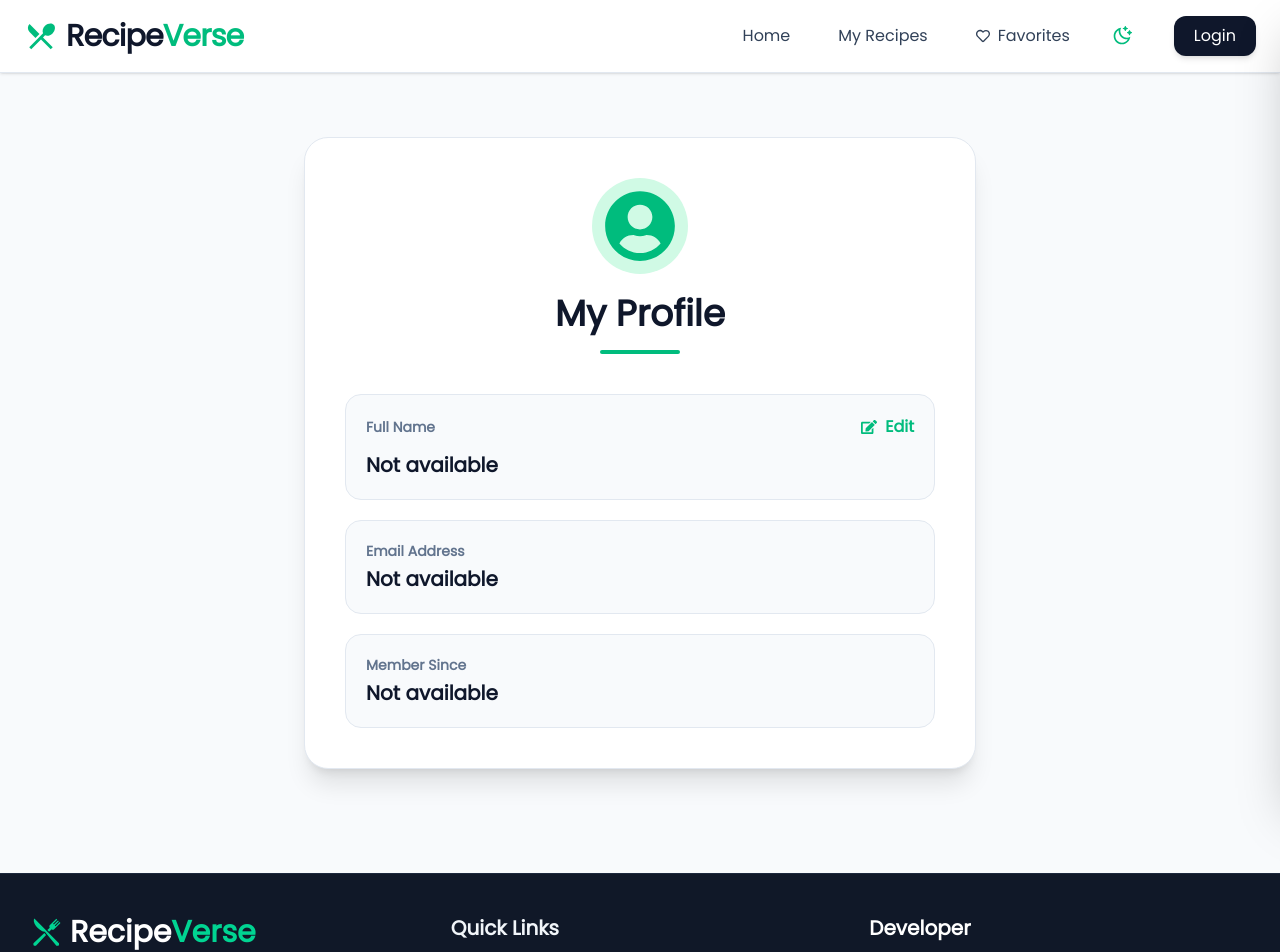
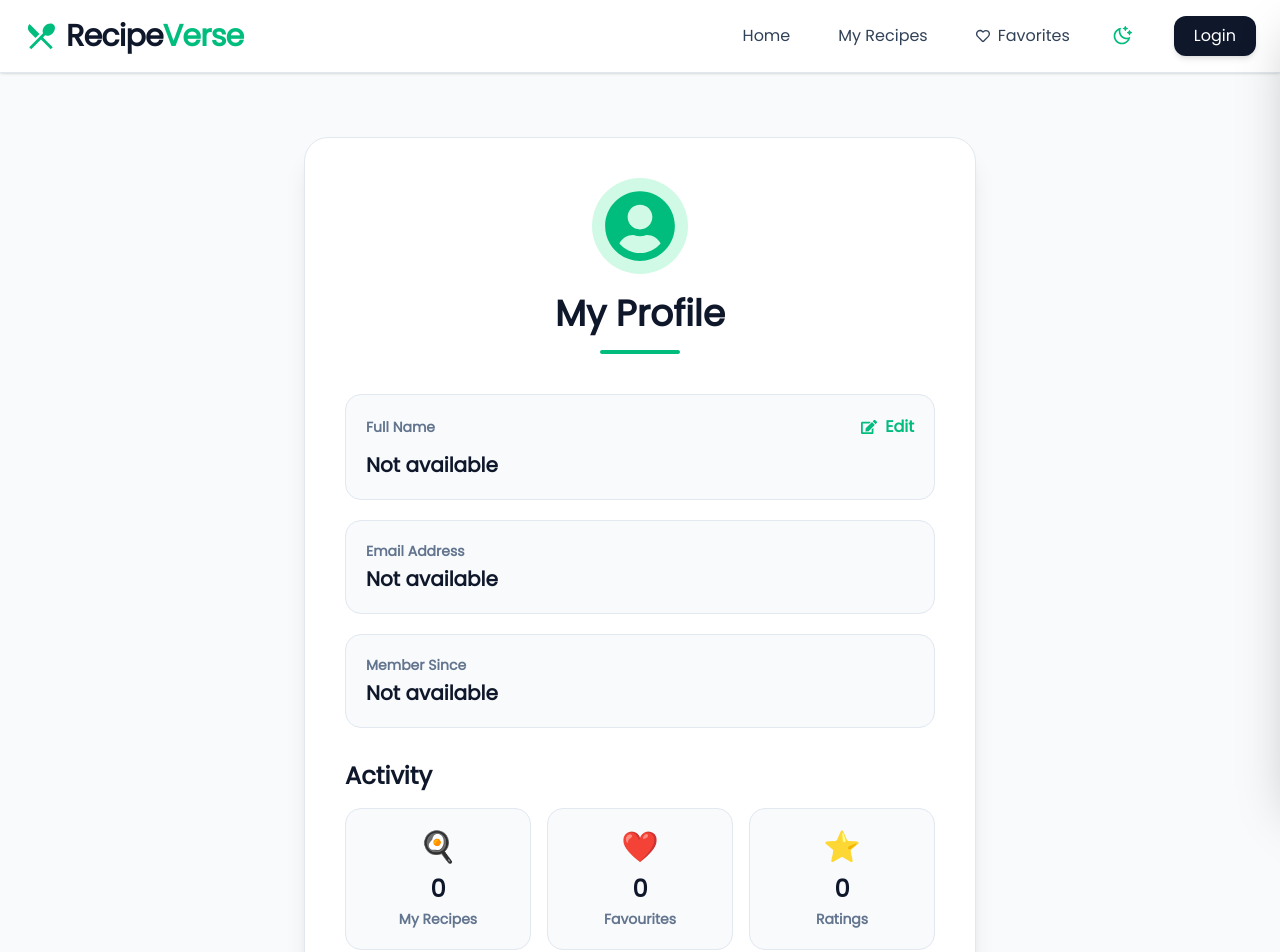
Before and after one commit to Shakti-195/Food-Recipe-Planner, a React (Vite) app in the folder frontend/food-blog-app/: page /profile in a window 1280 px wide. Shown: the top 952 px of the page. Built offline with nearby package versions, Linux system fonts and the light colour scheme; no server answers; a web font is replaced by a local one.

Commit message:
adding activity status in profile

```diff
--- a/frontend/food-blog-app/src/Pages/Profile.jsx
+++ b/frontend/food-blog-app/src/Pages/Profile.jsx
@@ -1,4 +1,4 @@
-import React, { useState } from "react";
+import React, { useState, useEffect } from "react";
 import axios from "axios";
 import toast from "react-hot-toast";
 import { FaUserCircle, FaEdit } from "react-icons/fa";
@@ -11,6 +11,45 @@ export default function Profile() {
   const [isEditing, setIsEditing] = useState(false);
   const [name, setName] = useState(user?.name || "");
   const [saving, setSaving] = useState(false);
+  const [myRecipeCount, setMyRecipeCount] = useState(0);
+  const [favouriteCount, setFavouriteCount] = useState(0);
+
+useEffect(() => {
+  const fetchActivityStats = async () => {
+    try {
+      const token = localStorage.getItem("token");
+
+      // My Recipes count
+      const recipeRes = await axios.get(
+        "https://food-recipe-planner.onrender.com/recipe/my/count",
+        {
+          headers: {
+            Authorization: `Bearer ${token}`,
+          },
+        }
+      );
+
+      setMyRecipeCount(recipeRes.data.count);
+
+      // Favourites count
+      const favRes = await axios.get(
+        "https://food-recipe-planner.onrender.com/user/favourites",
+        {
+          headers: {
+            Authorization: `Bearer ${token}`,
+          },
+        }
+      );
+
+      setFavouriteCount(favRes.data.length);
+
+    } catch (error) {
+      console.error("Failed to fetch activity stats:", error);
+    }
+  };
+
+  fetchActivityStats();
+}, []);
 
 
 const handleUpdateProfile = async () => {
@@ -171,6 +210,55 @@ const handleUpdateProfile = async () => {
       : "Not available"}
   </p>
 </div>
+{/* Activity */}
+<div className="mt-8">
+  <h2 className="text-xl md:text-2xl font-bold text-slate-900 dark:text-white mb-4">
+    Activity
+  </h2>
+
+  <div className="grid grid-cols-1 sm:grid-cols-3 gap-4">
+
+    {/* My Recipes */}
+    <div className="rounded-2xl bg-slate-50 dark:bg-slate-800 border border-slate-200 dark:border-slate-700 p-5 text-center">
+      <div className="text-3xl mb-2">🍳</div>
+
+      <p className="text-2xl font-extrabold text-slate-900 dark:text-white">
+        {myRecipeCount}
+      </p>
+
+      <p className="text-sm font-semibold text-slate-500 dark:text-slate-400 mt-1">
+        My Recipes
+      </p>
+    </div>
+
+    {/* Favourites */}
+    <div className="rounded-2xl bg-slate-50 dark:bg-slate-800 border border-slate-200 dark:border-slate-700 p-5 text-center">
+      <div className="text-3xl mb-2">❤️</div>
+
+      <p className="text-2xl font-extrabold text-slate-900 dark:text-white">
+        {favouriteCount}
+      </p>
+
+      <p className="text-sm font-semibold text-slate-500 dark:text-slate-400 mt-1">
+        Favourites
+      </p>
+    </div>
+
+    {/* Ratings */}
+    <div className="rounded-2xl bg-slate-50 dark:bg-slate-800 border border-slate-200 dark:border-slate-700 p-5 text-center">
+      <div className="text-3xl mb-2">⭐</div>
+
+      <p className="text-2xl font-extrabold text-slate-900 dark:text-white">
+        0
+      </p>
+
+      <p className="text-sm font-semibold text-slate-500 dark:text-slate-400 mt-1">
+        Ratings
+      </p>
+    </div>
+
+  </div>
+</div>
         </div>
 
       </div>
```
Also changed, not shown: 2 other files (tests, documents, lock files or other folders).
